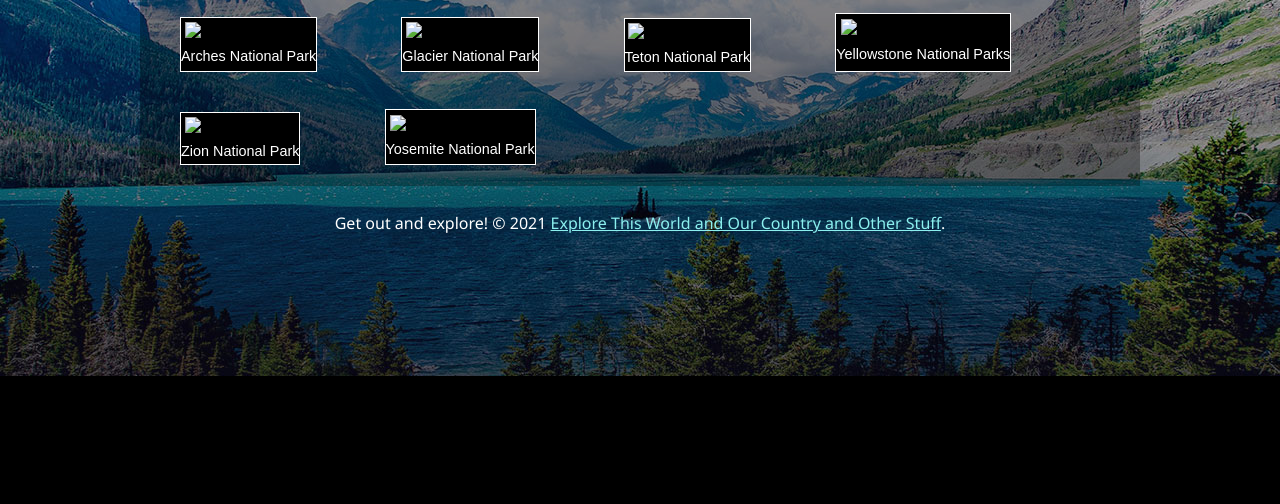
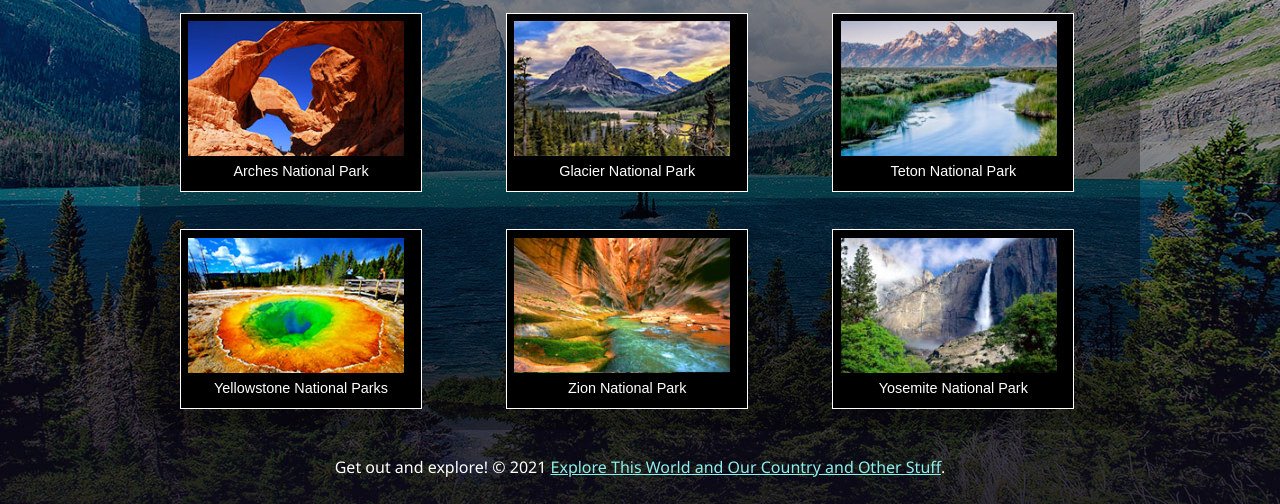
Before and after one commit to memichelotti13/memichelotti13.github.io, a plain HTML site: page explore.html in a window 1280 px wide. Shown: the part 424-928 px from the top of the page. Before the commit the page ends 800 px from the top, so only its background shows below. Drawn offline with Linux system fonts and the light colour scheme.

Commit message:
Update explore.html

```diff
--- a/explore.html
+++ b/explore.html
@@ -27,27 +27,27 @@
             <h1>Go Explore!</h1>
             <h2>Choose a US National Park Below:</h2>
             <figure>
-                <img src="parks/arches.jpg" alt="arches" class="parkpic" />
+                <img src="arches.jpg" alt="arches" class="parkpic" />
                 <figcaption>Arches National Park</figcaption>
             </figure>
             <figure>
-                <img src="parks/glacier.jpg" alt="glacier" class="parkpic" />
+                <img src="glacier.jpg" alt="glacier" class="parkpic" />
                 <figcaption>Glacier National Park</figcaption>
             </figure>
             <figure>
-                <img src="parks/teton.jpg" alt="teton" class="parkpic" />
+                <img src="teton.jpg" alt="teton" class="parkpic" />
                 <figcaption>Teton National Park</figcaption>
             </figure>
             <figure>
-                <img src="parks/yellowstone.jpg" alt="yellowstone" class="parkpic" />
+                <img src="yellowstone.jpg" alt="yellowstone" class="parkpic" />
                 <figcaption>Yellowstone National Parks</figcaption>
             </figure>
             <figure>
-                <img src="parks/zion.jpg" alt="zion" class="parkpic" />
+                <img src="zion.jpg" alt="zion" class="parkpic" />
                 <figcaption>Zion National Park</figcaption>
             </figure>
             <figure>
-                <img src="parks/yosemite.jpg" alt="yosemite" class="parkpic" />
+                <img src="yosemite.jpg" alt="yosemite" class="parkpic" />
                 <figcaption>Yosemite National Park</figcaption>
             </figure>
         </section>
```
